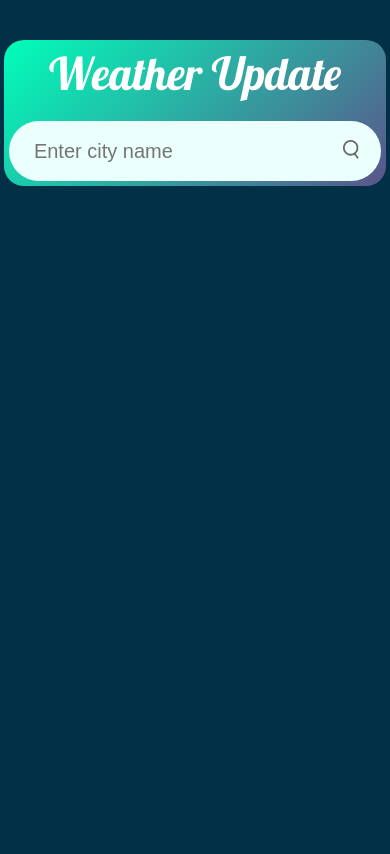
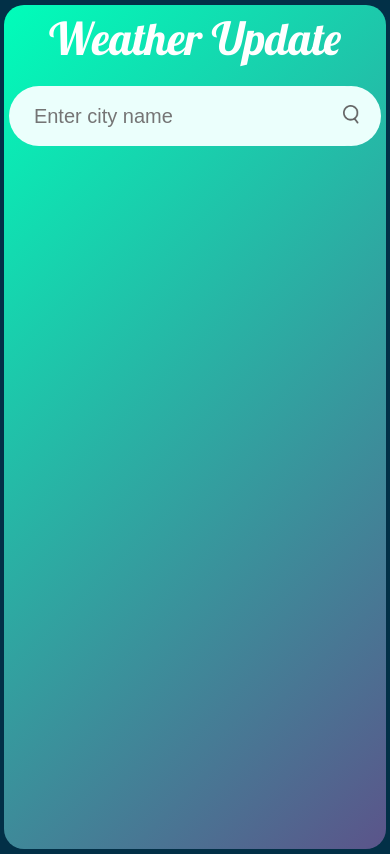
Before and after one commit to JacceyCode/My-Weather-App, a plain HTML site: page index.html in a window 390 px wide. Drawn offline with Linux system fonts and the light colour scheme.

Commit message:
third commit

```diff
--- a/style.css
+++ b/style.css
@@ -15,9 +15,10 @@ body {
 .card {
     width: 90%;
     max-width: 470px;
+    min-height: 100vh;
     background: linear-gradient(135deg, #00feba, #5b548a);
     color: #fff;
-    margin: 50px auto;
+    margin: 30px auto 10px;
     border-radius: 20px;
     padding: 40px 35px;
     text-align: center;
@@ -130,7 +131,7 @@ header {
 @media (max-width: 500px) {
     .card {
         width: 98%;
-        margin: 40px auto;
+        margin: 5px auto;
         padding: 5px;
     }
 
```
